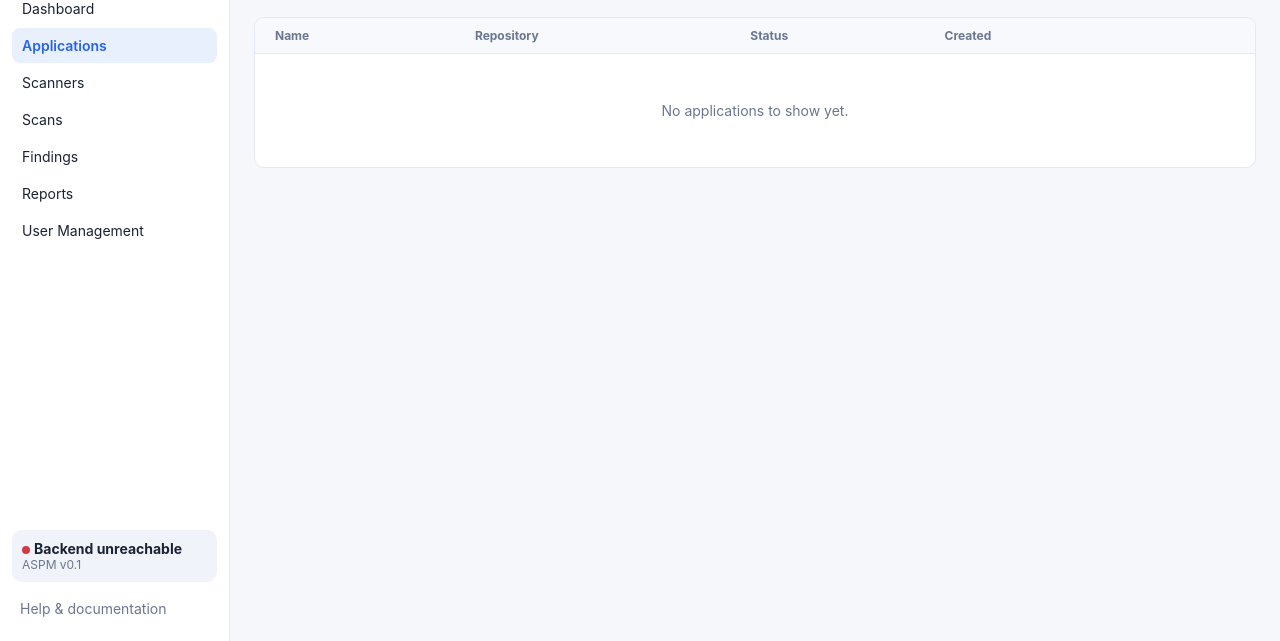
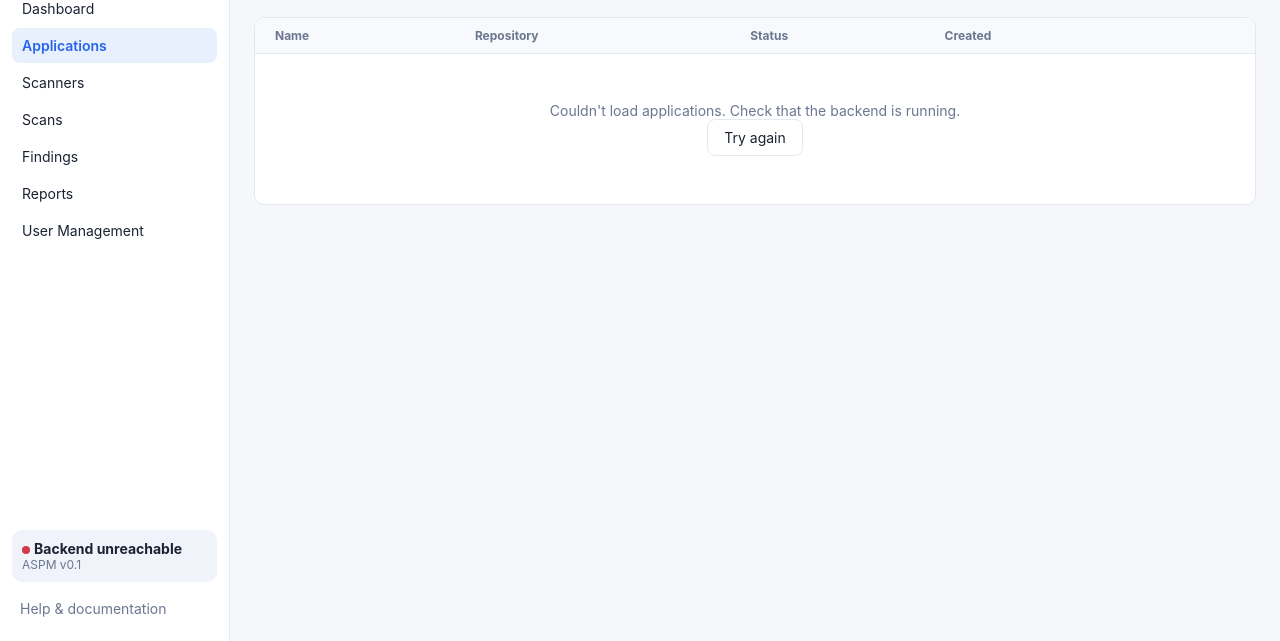
Before and after one commit to TheNerd123/ASPM-Project, a plain HTML site: page frontend/applications.html in a window 1280 px wide. Shown: the part 159-800 px from the top of the page. Drawn offline with Linux system fonts and the light colour scheme; no server answers.

Commit message:
AP-76 fetch applications from backen

```diff
--- a/frontend/applications.html
+++ b/frontend/applications.html
@@ -39,5 +39,6 @@
   <script src="js/config.js"></script>
   <script src="js/api.js"></script>
   <script src="js/layout.js"></script>
+  <script src="js/applications.js"></script>
 </body>
 </html>
--- /dev/null
+++ b/frontend/js/applications.js
@@ -0,0 +1,55 @@
+// Applications list page: loads the applications from the backend (AP-76).
+(function () {
+  const rows = document.getElementById("app-rows");
+  const count = document.getElementById("app-count");
+  const COLS = 5;
+
+  let applications = [];
+
+  // One message row inside the table (loading, empty, error)
+  function showRow(text, retry) {
+    const tr = document.createElement("tr");
+    const td = document.createElement("td");
+    td.colSpan = COLS;
+    td.className = "empty";
+    td.textContent = text;
+    if (retry) {
+      const btn = document.createElement("button");
+      btn.type = "button";
+      btn.className = "btn retry";
+      btn.textContent = "Try again";
+      btn.addEventListener("click", load);
+      td.append(document.createElement("br"), btn);
+    }
+    tr.append(td);
+    rows.replaceChildren(tr);
+  }
+
+  function updateCount() {
+    const n = applications.length;
+    count.textContent = n === 1 ? "1 application" : n + " applications";
+  }
+
+  async function load() {
+    showRow("Loading applications…");
+    try {
+      const data = await api("/api/applications");
+      applications = Array.isArray(data) ? data : [];
+    } catch (e) {
+      count.textContent = "Manage the applications that are scanned.";
+      showRow("Couldn't load applications. Check that the backend is running.", true);
+      return;
+    }
+
+    console.log("Applications from backend:", applications);
+    updateCount();
+    if (applications.length === 0) {
+      showRow("No applications registered yet.");
+    } else {
+      // Placeholder until AP-77 draws the rows
+      showRow(applications.length + " loaded. They will be listed here in the next step.");
+    }
+  }
+
+  load();
+})();
```
